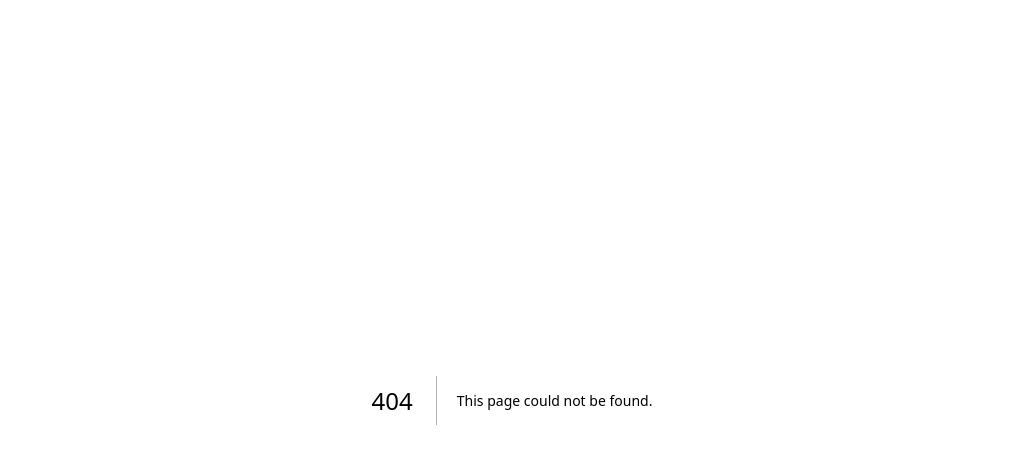
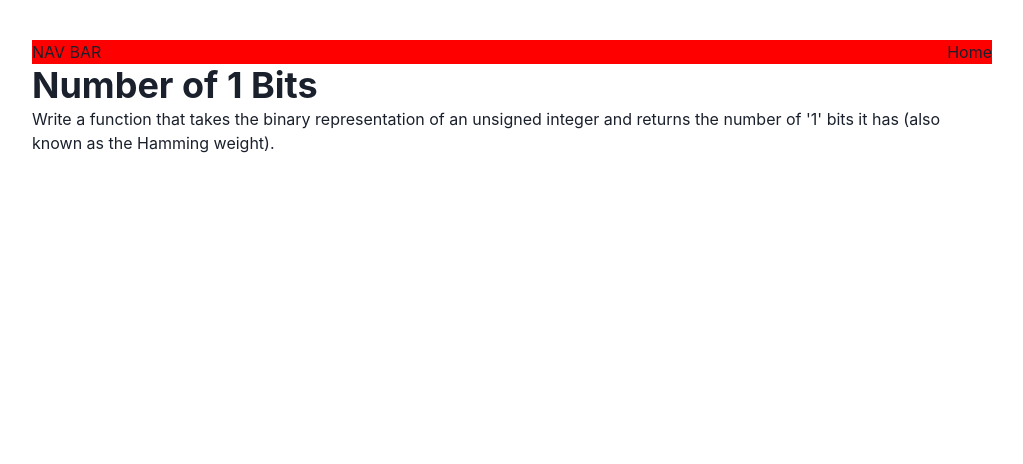
Before and after one commit to William-Schutte/leet-code-workbook, a Next.js app: page /problems/numberOfOneBits in a window 1280 px wide. Before the commit this address had no page. Shown: the top 464 px of the page, without its empty margins (128-1151 px from the left). Built offline with nearby package versions, Linux system fonts and the light colour scheme.

Commit message:
problem: Number of 1 Bits

```diff
--- /dev/null
+++ b/pages/problems/numberOfOneBits/index.tsx
@@ -0,0 +1,15 @@
+import { Heading, Text } from "@chakra-ui/react";
+import Layout from "../../layout";
+
+export default function NumberOfOneBits() {
+  return (
+    <Layout>
+      <Heading>Number of 1 Bits</Heading>
+      <Text>
+        Write a function that takes the binary representation of an unsigned
+        integer and returns the number of '1' bits it has (also known as the
+        Hamming weight).
+      </Text>
+    </Layout>
+  );
+}
```
Also changed, not shown: pages/problems/numberOfOneBits/work.js (added, +10 -0 lines).
